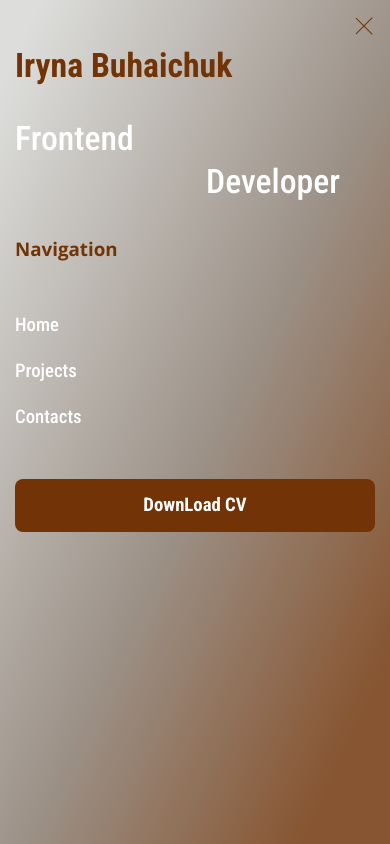
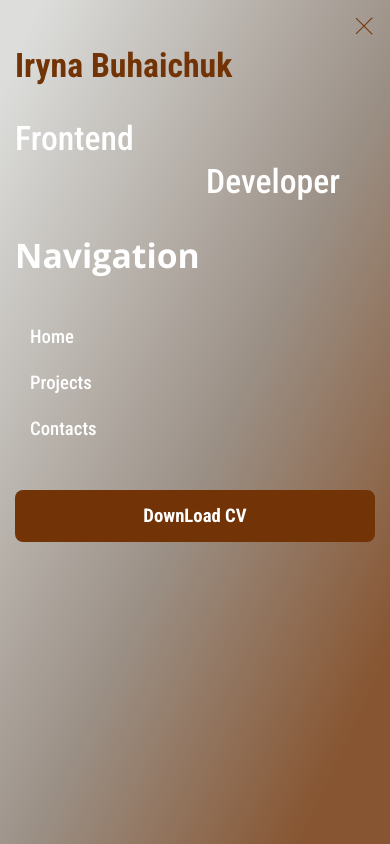
Before and after one commit to Ira-Bughaichuk/portfolio, a Next.js app: page / in a window 390 px wide. Both pictures are taken after a click on the button 363 px from the left and 61 px from the top of the page. Shown: the top 844 px of the page. Built offline with nearby package versions, Linux system fonts and the light colour scheme; a web font is replaced by a local one.

Commit message:
add style to nav overlay

```diff
--- a/src/app/globals.css
+++ b/src/app/globals.css
@@ -51,9 +51,7 @@ footer {
     #875531 88.73%
   );
 }
-.nav-gradient{
-  background: linear-gradient(112deg, rgba(233, 161, 107, 0.70) 0.63%, rgba(240, 228, 215, 0.70) 59.11%, rgba(249, 219, 197, 0.70) 100%, rgba(251, 252, 217, 0.70) 100%)
-}
+
 .contacts-gradient {
   background: linear-gradient(
     112deg,
--- a/src/components/MenuOverlay/MenuOverlay.tsx
+++ b/src/components/MenuOverlay/MenuOverlay.tsx
@@ -3,7 +3,8 @@ import { navLinks } from "./../../utils/Data/navLink";
 import NavLink from "./../NavLink/NavLink";
 import Logo from "./../Logo/Logo";
 import BtnDownLoad from "./../BtnDownLoad/BtnDownLoad";
-
+import Image from "next/image";
+import photoToNav from '../../../public/images/nav.png';
 export type IMenuOverlayProps = {
   open:boolean;
   handlerToggle: () => void;
@@ -15,22 +16,25 @@ export default function MenuOverlay({ open, handlerToggle }: IMenuOverlayProps)
         <ButtonNav handlerToggle={handlerToggle} open={open} />
         </div>
 
-    <div className="px-4 py-[44px] mm:px-[40px] flex flex-col mm:flex-row gap-[30px] mm:gap-[62px]">
-      <div className="flex flex-col mm:flex-row-reverse gap-[30px] mm:gap-[62px]">
+    <div className="px-4 py-[44px] mm:px-[40px] flex flex-col mm:flex-row w-full justify-center">
+      <div className="flex flex-col mm:flex-row-reverse gap-[30px] mm:gap-[100px]">
         <div className="flex flex-col gap-[30px]">
           <Logo />
-          <h2 className="max-w-[325px] text-4xl not-italic font-medium leading-[43.2px] mm:text-5xl mm:leading-[57.6px] xl:text-8xl xl:leading-[115.2px] text-color-secondary">
+          <h2 className="w-[325px] text-4xl not-italic font-medium leading-[43.2px] mm:text-5xl mm:leading-[57.6px] xl:text-8xl xl:leading-[115.2px] text-color-secondary">
             Frontend <span className="w-full flex justify-end">Developer</span>
           </h2>
+          <div className="hidden mm:block w-[200px] h-[200px] rounded-full overflow-hidden mt-5">
+              <Image src={photoToNav} alt="Girl with laptop" width={200} height={200} className="object-cover" />
+            </div>
         </div>
 
-        <div className="flex flex-col gap-[50px]">
-          <h3 className="font-openSans text-color-accent-primary text-xl not-italic font-bold leading-[30px]">Navigation</h3>
+        <div className="flex flex-col gap-[30px]">
+          <h3 className="font-openSans text-color-secondary text-4xl not-italic font-bold leading-[43.2px]">Navigation</h3>
           <nav className="">
-            <ul className="flex flex-col gap-6 xl:flex-row xl:gap-5">
+            <ul className="flex flex-col gap-6 xl:flex-row xl:gap-5 py-5 px-4">
               {navLinks.map(({ path, title }, index) => (
                 <li key={index}>
-                  <NavLink path={path} title={title} />
+                  <NavLink path={path} title={title} handlerToggle={handlerToggle}/>
                 </li>
               ))}
             </ul>
--- a/src/components/NavLink/NavLink.tsx
+++ b/src/components/NavLink/NavLink.tsx
@@ -2,8 +2,12 @@ import  Link  from 'next/link';
 import { INavLinkProps } from '@/utils/types';
 
 
-export default function NavLink({path, title} : INavLinkProps) {
+export default function NavLink({path, title, handlerToggle} : INavLinkProps) {
   return (
-    <Link href={path} className="text-xl font-medium leading-6 not-italic text-color-secondary md:text-color-accent-primary md:text-2xl md:text-color-text-primary md:font-normal">{title}</Link>
-  )
+    <button onClick={handlerToggle}>
+      <Link href={path}  className="text-xl font-medium leading-6 not-italic
+      transition duration-500 ease-in-out hover:text-color-btn-secondary  md:hover:text-color-btn-secondary focus:text-color-btn-secondary hover:font-bold
+      text-color-secondary md:text-color-accent-primary md:text-2xl md:text-color-text-primary md:font-normal">{title}</Link>
+    </button>
+    )
 }
--- a/src/components/Navbar/Navbar.tsx
+++ b/src/components/Navbar/Navbar.tsx
@@ -1,3 +1,4 @@
+
 import NavLink from "./../NavLink/NavLink";
 import { navLinks } from './../../utils/Data/navLink';
 
@@ -7,7 +8,7 @@ export default function Navbar() {
     <nav className="hidden md:block " id="navbar">
       <ul className="flex flex-col gap-6 md:flex-row md:gap-5">
         {navLinks.map(({ path, title }, index) => (
-          <li key={index}><NavLink path={path} title={title}/></li>
+          <li key={index}><NavLink path={path} title={title} /></li>
         ))}
       </ul>
     </nav>
--- a/src/utils/types.ts
+++ b/src/utils/types.ts
@@ -1,6 +1,7 @@
 export type NavLink = {
   title: string;
   path: string;
+
 };
 export type SkillsList = {
   tech: Skill[];
@@ -43,6 +44,7 @@ export type Offer = {
 export type INavLinkProps = {
   title: string;
   path: string;
+  handlerToggle? : ()=>void;
 };
 export type ITitleProps = {
   title: string;
```
Also changed, not shown: src/sections/Header/Header.tsx (+1 -15 lines), public/images/nav.png (added).
